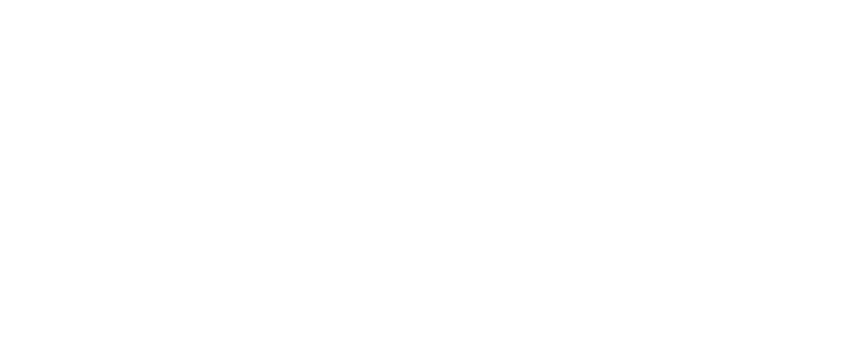
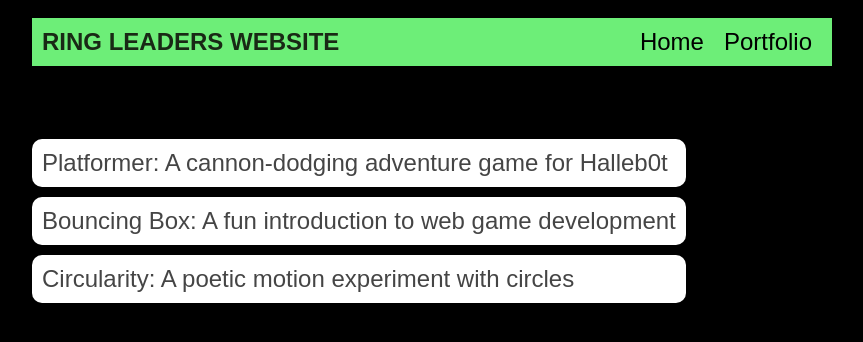
Before and after one commit to Kameron4003/Kameron4003.github.io, a plain HTML site: page portfolio.html in a window 1280 px wide. Shown: the whole page, without its empty margins (208-1071 px from the left). Drawn offline with Linux system fonts and the light colour scheme.

Commit message:
add portfolio page to website

```diff
--- a/portfolio.html
+++ b/portfolio.html
@@ -0,0 +1,41 @@
+<!DOCTYPE html>
+<html>
+  <head>
+    <title>EZBM SUPER COOL AWSOME WEBSITE</title>
+     <link rel="stylesheet" href="style.css" />
+  </head>
+
+  <body>
+    <!-- All content goes here -->
+    <div id="all-contents">
+       <nav>
+<h1>RING LEADERS WEBSITE</h1>
+<ul id="nav-ul">
+    <li class="nav-li">
+      <a href="index.html">Home</a>
+    </li>
+    <li class="nav-li">
+      <a href="portfolio.html">Portfolio</a>
+    </li>
+  </ul>
+  </nav>
+
+  <main>
+ <div class="content">
+    <h1>Portfolio</h1>
+    <ul id="portfolio">
+<li>
+  <a href="fsd-projects/platformer/">Platformer: A cannon-dodging adventure game for Halleb0t</a>
+</li>
+<li>
+  <a href="fsd-projects/bouncing-box/">Bouncing Box: A fun introduction to web game development</a>
+</li>
+<li>
+  <a href="fsd-projects/circularity/">Circularity: A poetic motion experiment with circles</a>
+</li>
+    </ul>
+  </div>
+  </main>
+    </div>
+  </body>
+</html>
--- a/style.css
+++ b/style.css
@@ -52,17 +52,23 @@ main {
 }
 
 .sidebar {
-    margin-right: 25px;
-    padding: 10px;
-}
+  margin-right: 0px;
+    justify-content: center;
+    align-items: center;
+  }
 
 .sidebar-img {
-    width: 200px;
-}
+   width: 100%;
+  }
 
+  p,
+  li {
+    font-size: 24px;
+  }
 .content {
-    flex: 1;
-    padding: 15px;
+    align-content: center;
+    justify-content: center;
+  }
 }
 
 /* interests section styles */
@@ -75,3 +81,28 @@ main {
 h2, h3 {
     margin: 0px;
 }
+/* Portfolio styles */
+.content h1 {
+  color: black;
+}
+
+#portfolio {
+  list-style-type: none;
+  padding-left: 0;
+}
+
+#portfolio li {
+  background: #fff;
+  padding: 10px;
+  border-radius: 10px;
+  margin-bottom: 10px;
+}
+
+#portfolio li:hover {
+  background: #eee;
+}
+
+#portfolio a {
+  text-decoration: none;
+  color: #454545;
+}
```
Also changed, not shown: index.html (+0 -1 lines).
